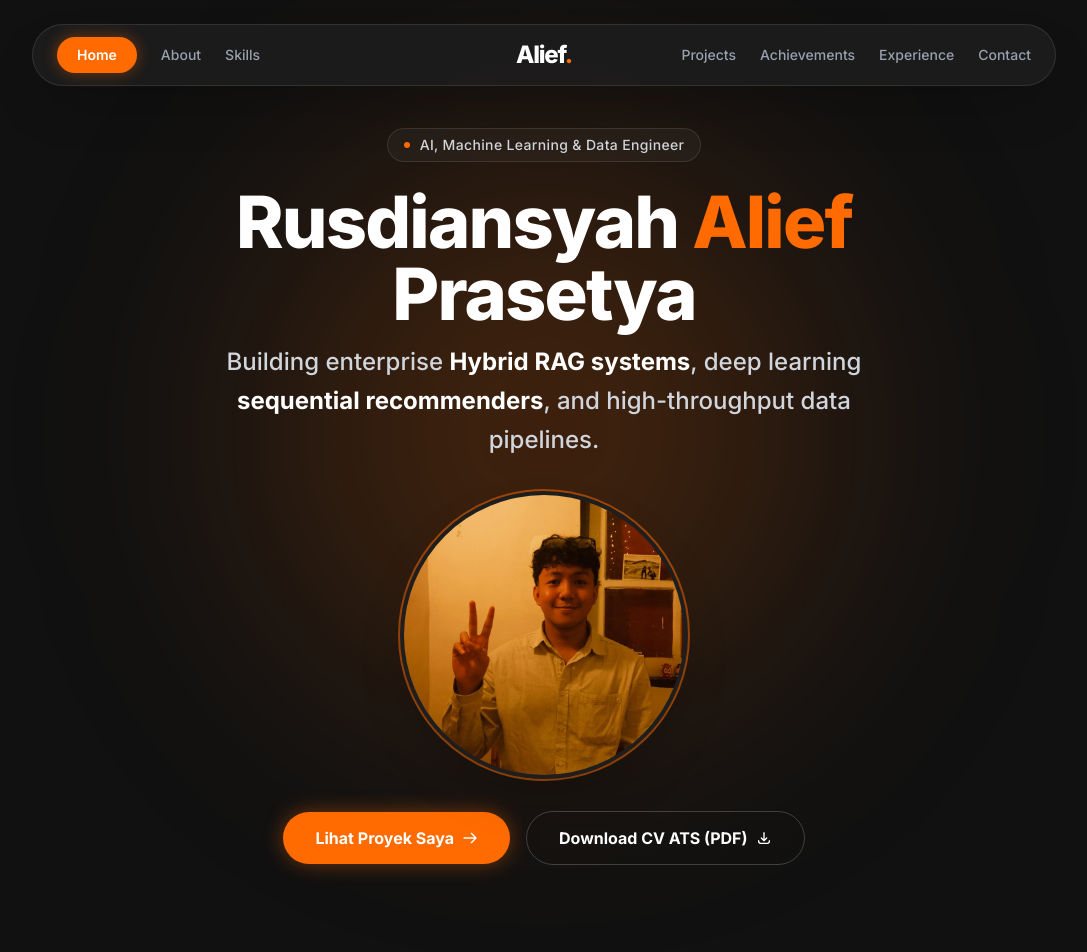
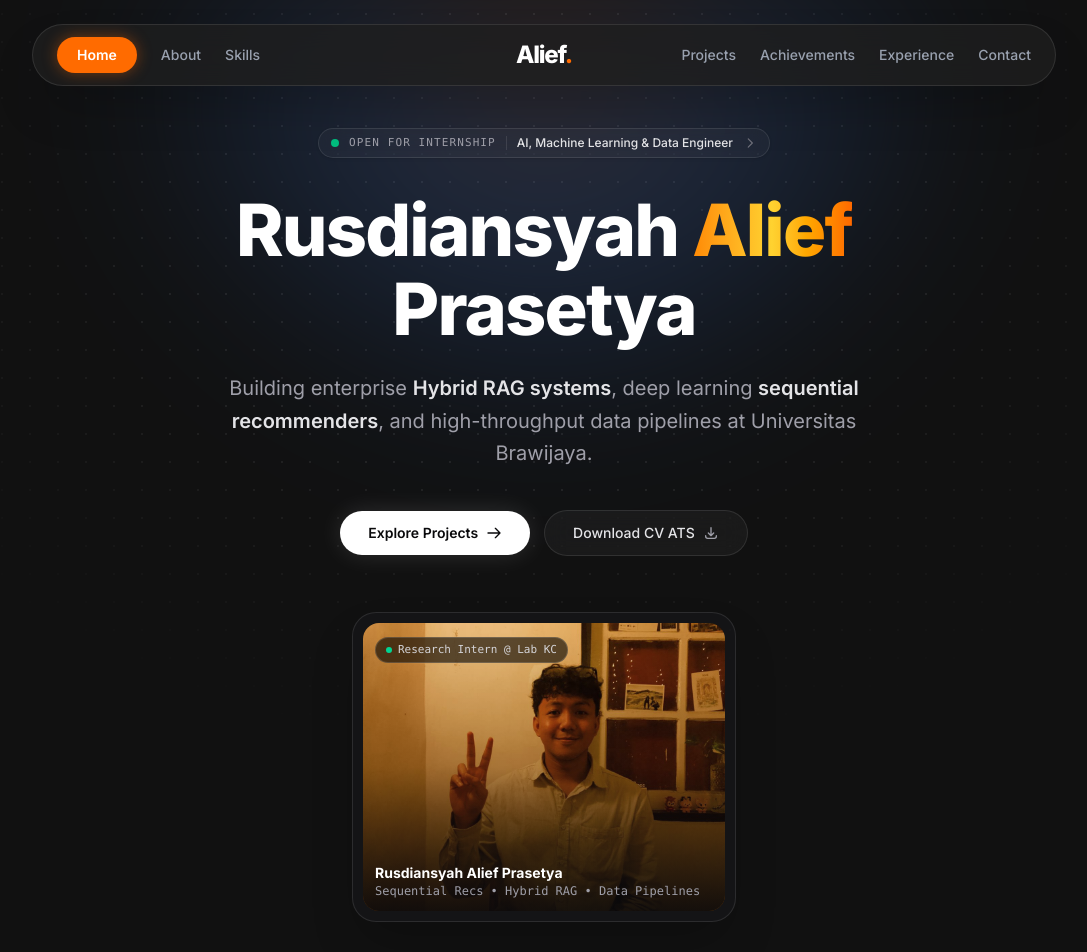
Before and after one commit to RusdiansyahAlief19/PersonalPortofolioRepositories, a React (Vite) app in the folder frontend-web/: page / in a window 1280 px wide. Shown: the top 952 px of the page, without its empty margins (96-1183 px from the left). Built offline with nearby package versions, Linux system fonts and the light colour scheme.

Commit message:
refactor(hero): adopt Arc UI design system (ambient dot grid, announcement tag, and showcase card)

```diff
--- a/frontend-web/src/App.jsx
+++ b/frontend-web/src/App.jsx
@@ -38,37 +38,101 @@ function App() {
       </nav>
 
       {/* HERO SECTION */}
-      <section id="home" className="relative min-h-screen flex flex-col items-center justify-center pt-32 px-4">
-        <div className="absolute top-1/2 left-1/2 -translate-x-1/2 -translate-y-1/2 w-[550px] h-[550px] bg-jcrea-orange/20 rounded-full blur-[130px] -z-10 pointer-events-none"></div>
-
-        <div className="text-center z-10 max-w-4xl mx-auto" data-aos="zoom-in" data-aos-duration="1200">
-            <div className="inline-flex items-center gap-2.5 px-4 py-1.5 rounded-full bg-white/[0.04] border border-white/10 backdrop-blur-md text-xs md:text-sm text-gray-300 font-medium tracking-wide mb-6">
-                <span className="w-1.5 h-1.5 rounded-full bg-jcrea-orange"></span>
-                <span>AI, Machine Learning &amp; Data Engineer</span>
-            </div>
-            <h1 className="text-4xl md:text-7xl font-black tracking-tight mb-3 text-white">
-                Rusdiansyah <span className="text-jcrea-orange">Alief</span> Prasetya
-            </h1>
-            <p className="text-lg md:text-2xl text-gray-300 max-w-2xl mx-auto font-medium mb-8 leading-relaxed">
-                Building enterprise <span className="text-white font-bold">Hybrid RAG systems</span>, deep learning <span className="text-white font-bold">sequential recommenders</span>, and high-throughput data pipelines.
-            </p>
+      <section id="home" className="relative min-h-screen flex flex-col items-center justify-center pt-32 pb-20 px-4 overflow-hidden">
+        {/* Arc Ambient Dot Grid & Lighting */}
+        <div className="absolute inset-0 -z-10 pointer-events-none overflow-hidden">
+          <div
+            className="absolute inset-0 opacity-[0.16]"
+            style={{
+              backgroundImage: 'radial-gradient(rgba(255, 255, 255, 0.45) 1px, transparent 1px)',
+              backgroundSize: '28px 28px',
+              maskImage: 'radial-gradient(ellipse 70% 60% at 50% 25%, #000 40%, transparent 85%)',
+              WebkitMaskImage: 'radial-gradient(ellipse 70% 60% at 50% 25%, #000 40%, transparent 85%)'
+            }}
+          />
+          <div
+            className="absolute top-0 left-1/2 -translate-x-1/2 w-full max-w-4xl h-[420px] opacity-25 blur-[100px]"
+            style={{
+              background: 'radial-gradient(circle at 50% 0%, #ff6b00 0%, #3b82f6 35%, transparent 70%)'
+            }}
+          />
         </div>
 
-        <div className="relative z-10" data-aos="fade-up" data-aos-delay="300">
-            <div className="w-60 h-60 md:w-72 md:h-72 bg-jcrea-gray rounded-full border-4 border-jcrea-gray outline outline-2 outline-jcrea-orange/50 overflow-hidden mb-8 shadow-2xl flex items-center justify-center mx-auto relative group">
-                <div className="absolute inset-0 bg-jcrea-orange/20 opacity-0 group-hover:opacity-100 transition-opacity duration-500 z-10"></div>
-                <img src="/assets/images/profil tengah.jpeg" className="w-full h-full object-cover" alt="Profile" />
+        {/* Hero Content (Arc UI Spec) */}
+        <div className="text-center z-10 max-w-4xl mx-auto" data-aos="zoom-in" data-aos-duration="1000">
+            {/* Arc Announcement / Top Tag */}
+            <a
+              href="#about"
+              className="group inline-flex items-center gap-2.5 px-3 py-1.5 rounded-full bg-white/[0.03] hover:bg-white/[0.07] border border-white/10 hover:border-white/25 transition-all duration-300 text-xs text-zinc-300 shadow-sm backdrop-blur-md mb-8"
+            >
+              <span className="flex h-2 w-2 relative">
+                <span className="animate-ping absolute inline-flex h-full w-full rounded-full bg-emerald-400 opacity-75"></span>
+                <span className="relative inline-flex rounded-full h-2 w-2 bg-emerald-500"></span>
+              </span>
+              <span className="font-mono text-[11px] text-zinc-400 uppercase tracking-widest border-r border-white/10 pr-2.5">
+                Open for Internship
+              </span>
+              <span className="font-medium text-zinc-200 group-hover:text-white transition-colors">
+                AI, Machine Learning &amp; Data Engineer
+              </span>
+              <svg className="w-3.5 h-3.5 text-zinc-500 group-hover:text-zinc-300 group-hover:translate-x-0.5 transition-transform" fill="none" stroke="currentColor" viewBox="0 0 24 24">
+                <path strokeLinecap="round" strokeLinejoin="round" strokeWidth="2" d="M9 5l7 7-7 7" />
+              </svg>
+            </a>
+
+            <h1 className="text-4xl sm:text-6xl md:text-7xl font-extrabold tracking-tight text-white mb-6 max-w-4xl leading-[1.1]">
+              Rusdiansyah <span className="text-transparent bg-clip-text bg-gradient-to-r from-orange-400 via-amber-300 to-orange-500">Alief</span> Prasetya
+            </h1>
+            <p className="text-base sm:text-lg md:text-xl text-zinc-400 max-w-2xl mx-auto font-normal mb-10 leading-relaxed">
+              Building enterprise <span className="text-zinc-200 font-semibold">Hybrid RAG systems</span>, deep learning <span className="text-zinc-200 font-semibold">sequential recommenders</span>, and high-throughput data pipelines at Universitas Brawijaya.
+            </p>
+
+            {/* Arc Action Buttons */}
+            <div className="flex flex-col sm:flex-row items-center justify-center gap-3.5 mb-14">
+              <a
+                href="#projects"
+                className="inline-flex items-center justify-center gap-2 px-7 py-3 rounded-full bg-white text-zinc-950 font-semibold text-sm hover:bg-zinc-200 transition-all duration-200 shadow-[0_0_25px_rgba(255,255,255,0.12)] hover:scale-[1.02] w-full sm:w-auto"
+              >
+                <span>Explore Projects</span>
+                <svg className="w-4 h-4" fill="none" stroke="currentColor" viewBox="0 0 24 24"><path strokeLinecap="round" strokeLinejoin="round" strokeWidth="2" d="M14 5l7 7m0 0l-7 7m7-7H3"></path></svg>
+              </a>
+              <a
+                href="/docs/CV_Rusdiansyah_Alief_Prasetya_AI_ML.pdf"
+                target="_blank"
+                rel="noreferrer"
+                className="inline-flex items-center justify-center gap-2 px-7 py-3 rounded-full bg-white/[0.04] hover:bg-white/[0.08] border border-white/10 hover:border-white/20 text-zinc-200 hover:text-white font-medium text-sm transition-all duration-200 backdrop-blur-md w-full sm:w-auto"
+              >
+                <span>Download CV ATS</span>
+                <svg className="w-4 h-4 text-zinc-400" fill="none" stroke="currentColor" viewBox="0 0 24 24"><path strokeLinecap="round" strokeLinejoin="round" strokeWidth="2" d="M4 16v1a3 3 0 003 3h10a3 3 0 003-3v-1m-4-4l-4 4m0 0l-4-4m4 4V4"></path></svg>
+              </a>
             </div>
+        </div>
 
-            <div className="flex flex-col sm:flex-row items-center justify-center gap-4 w-max mx-auto">
-                <a href="#projects" className="bg-jcrea-orange text-white px-8 py-3.5 rounded-full font-bold hover:scale-105 transition-all duration-300 shadow-[0_0_20px_rgba(255,107,0,0.4)] flex items-center gap-2 w-full sm:w-auto justify-center">
-                    Lihat Proyek Saya
-                    <svg className="w-4 h-4" fill="none" stroke="currentColor" viewBox="0 0 24 24"><path strokeLinecap="round" strokeLinejoin="round" strokeWidth="2" d="M14 5l7 7m0 0l-7 7m7-7H3"></path></svg>
-                </a>
-                <a href="/docs/CV_Rusdiansyah_Alief_Prasetya_AI_ML.pdf" target="_blank" rel="noreferrer" className="border border-white/20 hover:border-white/50 text-white px-8 py-3.5 rounded-full font-bold hover:bg-white/5 transition-all duration-300 flex items-center gap-2 backdrop-blur-sm w-full sm:w-auto justify-center">
-                    Download CV ATS (PDF)
-                    <svg className="w-4 h-4" fill="none" stroke="currentColor" viewBox="0 0 24 24"><path strokeLinecap="round" strokeLinejoin="round" strokeWidth="2" d="M4 16v1a3 3 0 003 3h10a3 3 0 003-3v-1m-4-4l-4 4m0 0l-4-4m4 4V4"></path></svg>
-                </a>
+        {/* Arc Showcase Profile Card */}
+        <div className="relative max-w-sm w-full mx-auto" data-aos="fade-up" data-aos-delay="200">
+            <div className="relative rounded-3xl p-2.5 bg-zinc-900/60 border border-white/10 shadow-2xl backdrop-blur-xl group hover:border-white/20 transition-all duration-500">
+                <div className="relative h-64 sm:h-72 w-full rounded-2xl overflow-hidden bg-zinc-950">
+                    <img
+                        src="/assets/images/profil tengah.jpeg"
+                        className="w-full h-full object-cover grayscale-[15%] group-hover:grayscale-0 group-hover:scale-105 transition-all duration-700"
+                        alt="Rusdiansyah Alief Prasetya"
+                    />
+                    <div className="absolute inset-0 bg-gradient-to-t from-zinc-950/90 via-zinc-950/20 to-transparent"></div>
+
+                    {/* Top Tag */}
+                    <div className="absolute top-3 left-3">
+                        <span className="inline-flex items-center gap-1.5 px-2.5 py-1 rounded-full bg-black/60 border border-white/15 text-[11px] font-mono text-zinc-300 backdrop-blur-md">
+                            <span className="w-1.5 h-1.5 rounded-full bg-emerald-400"></span>
+                            Research Intern @ Lab KC
+                        </span>
+                    </div>
+
+                    {/* Bottom Tag */}
+                    <div className="absolute bottom-3 left-3 right-3 text-left">
+                        <p className="text-white font-bold text-sm">Rusdiansyah Alief Prasetya</p>
+                        <p className="text-zinc-400 text-xs font-mono">Sequential Recs &bull; Hybrid RAG &bull; Data Pipelines</p>
+                    </div>
+                </div>
             </div>
         </div>
       </section>
```
